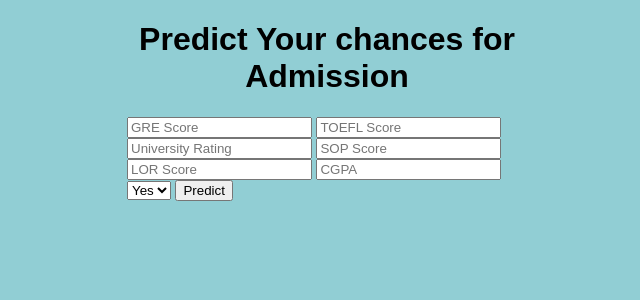
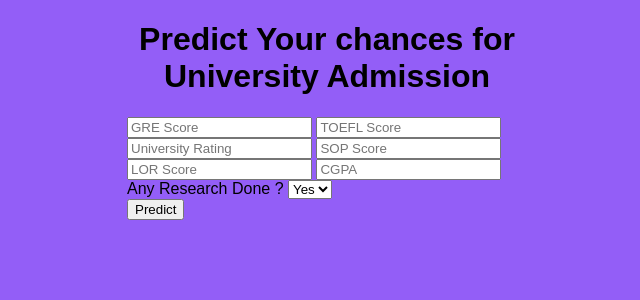
Before and after one commit to skhedekar121/admissionchanceprediction, a Flask app: page / in a window 1280 px wide. Shown: the top 300 px of the page, without its empty margins (313-953 px from the left). Run offline with Flask 2, Linux system fonts and the light colour scheme.

Commit message:
background color changed

```diff
--- a/static/css/style.css
+++ b/static/css/style.css
@@ -1,5 +1,5 @@
 body {
-  background-color: #91ced4;
+  background-color: #935EF7;
 }
 body * {
   box-sizing: border-box;
--- a/templates/index.html
+++ b/templates/index.html
@@ -8,7 +8,7 @@
 
 {% block body %}
 <div class="content">
-    <h1 style="text-align: center">Predict Your chances for Admission</h1>
+    <h1 style="text-align: center">Predict Your chances for University Admission</h1>
 
     <div class="form">
         <form action="/predict" method="POST">
@@ -17,11 +17,11 @@
             <input type="number" name="university_rating" id="university_rating" placeholder="University Rating">
             <input type="number" name="sop" id="sop" placeholder="SOP Score">
             <input type="number" name="lor" id="lor" placeholder="LOR Score">
-            <input type="number" name="cgpa" id="cgpa"placeholder="CGPA" step="any">
-            <select name="research" id="research">
+            <input type="number" name="cgpa" id="cgpa"placeholder="CGPA" step="any"><br>
+            Any Research Done ? <select name="research" id="research">
   <option value="yes">Yes</option>
   <option value="no">No</option>
-</select>
+</select><br>
             <input type="submit" value="Predict">
         </form>
     </div>
```
